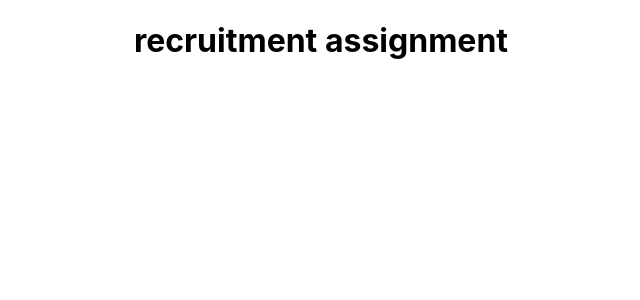
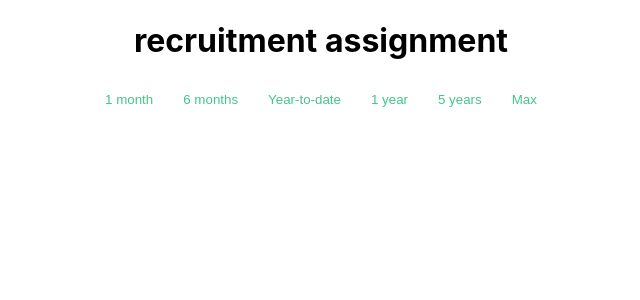
Before and after one commit to seasonal-blueprints/frontend-recruiting-task, a React (Create React App) app: page / in a window 1280 px wide. Shown: the top 300 px of the page, without its empty margins (319-959 px from the left). Built offline with nearby package versions, Linux system fonts and the light colour scheme.

Commit message:
Add periodBar

```diff
--- a/package.json
+++ b/package.json
@@ -11,7 +11,8 @@
         "react-dom": "^16.8.6",
         "react-modal": "^3.9.1",
         "react-router-dom": "^5.0.1",
-        "react-scripts": "3.0.1"
+        "react-scripts": "3.0.1",
+        "victory": "^32.3.6"
     },
     "scripts": {
         "start": "react-scripts start",
--- a/src/components/App/App.js
+++ b/src/components/App/App.js
@@ -1,16 +1,37 @@
 import React from 'react';
-import logo from '../../logo.svg';
-import './App.css';
+import './app.css';
+import { getPeriods } from "../../services/timePeriodService"
+import { getStashawayReturns } from "../../services/stashawayReturnsService"
+import { getMarketReturns } from "../../services/marketReturnsService"
+import PeriodBar from "../periodBar/periodBar"
 
 class App extends React.Component {
   constructor(props) {
     super(props)
-    this.state = {};
+    this.state = {
+      periods: [],
+      selectedPeriod: "monthly",
+      stashawayReturns: [],
+      marketReturns: []
+    };
   }
+
+  componentDidMount(){
+    this.setState({periods: getPeriods()});
+    this.setState({stashawayReturns: getStashawayReturns(this.state.selectedPeriod)})
+    this.setState({marketReturns: getMarketReturns(this.state.selectedPeriod)})
+  }
+
+  handlePeriodClick = (periodName) => {
+    this.setState({selectedPeriod: periodName})
+  }
+
+
   render() {
   return (
     <div className="App">
       <h1>recruitment assignment</h1>
+      <PeriodBar selectedPeriod={this.state.selectedPeriod} periods={this.state.periods} handlePeriodClick={this.handlePeriodClick} />
     </div>
   );
   }
--- a/src/components/Navbar/Navbar.js
+++ b/src/components/Navbar/Navbar.js
@@ -1,4 +1,4 @@
-import React from 'react';
+import React from './node_modules/react';
 
 function Navbar () {
     return(
--- /dev/null
+++ b/src/components/periodBar/periodBar.css
@@ -0,0 +1,16 @@
+.periodBar__container button{
+    padding: 5px;
+    margin: 5px 10px;
+    border: none;
+    border-radius: 4px;
+}
+
+.unselected {
+  color: rgb(70, 196, 138);
+  background: white;
+}
+
+.selected {
+  color: white;
+  background: rgb(70, 196, 136);
+}
--- /dev/null
+++ b/src/components/periodBar/periodBar.js
@@ -0,0 +1,21 @@
+import React from "react"
+import './periodBar.css';
+
+const PeriodBar = ({selectedPeriod, periods, handlePeriodClick}) => {
+    const getClass = (periodName, period) => {
+        if (period.name === periodName) return "selected"
+    return "unselected"
+
+    }
+    return (
+        <div className="periodBar__container">
+            {periods.map(period => {
+                return <button id={period.name} key={period._id} type="button" className={getClass(selectedPeriod, period)}  onClick={() => handlePeriodClick(period.name)}>
+                    {period.name}
+                </button>
+            })}
+        </div>
+    );
+};
+
+export default PeriodBar;
--- a/src/index.js
+++ b/src/index.js
@@ -1,7 +1,7 @@
 import React from 'react';
 import ReactDOM from 'react-dom';
 import './index.css';
-import App from './components/App/App';
+import App from './components/app/app';
 import * as serviceWorker from './serviceWorker';
 
 ReactDOM.render(<App />, document.getElementById('root'));
--- /dev/null
+++ b/src/services/marketReturnsService.js
@@ -0,0 +1,18 @@
+let portfolioReturns = [
+  {
+    id: "monthly",
+    data:[
+    {Jul01:100000},
+    {Jul05:135000},
+    {Jul10:120000},
+    {Jul15:170000},
+    {Jul20: 190000},
+    {Jul25: 215000},
+    {Jul30: 240000}
+  ]
+  }
+];
+
+export function getMarketReturns(id) {
+ return portfolioReturns.find(investmentReturns => investmentReturns.id === id).data;
+}
--- /dev/null
+++ b/src/services/stashawayReturnsService.js
@@ -0,0 +1,18 @@
+let portfolioReturns = [
+  {
+    id: "monthly",
+    data: [
+    {Jul01:100000},
+    {Jul05:140000},
+    {Jul10:125000},
+    {Jul15:185000},
+    {Jul20: 220000},
+    {Jul25: 265000},
+    {Jul30: 295000}
+    ]
+  }
+];
+
+export function getStashawayReturns(id) {
+  return portfolioReturns.find(investmentReturns => investmentReturns.id === id).data;
+}
--- /dev/null
+++ b/src/services/timePeriodService.js
@@ -0,0 +1,39 @@
+const periods = [
+  {
+    _id: "5c3430ecfc13ae122d000000",
+    name: "1 month"
+  },
+  {
+    _id: "5c3430ecfc13ae122d000001",
+    name: "6 months"
+  },
+  {
+    _id: "5c3430ecfc13ae122d000002",
+    name: "Year-to-date"
+  },
+  {
+    _id: "5c3430ecfc13ae122d000003",
+    name: "1 year"
+  },
+  {
+    _id: "5c3430ecfc13ae122d000004",
+    name: "5 years"
+  },
+  {
+    _id: "5c3430ecfc13ae122d000005",
+    name: "Max"
+  }
+];
+
+// const defaultPeriod = {
+//   _id: "5c3430ecfc13ae122d000006",
+//   name: "Max"
+// };
+
+export function getPeriods() {
+  return periods;
+}
+
+// export function getDefaultPeriod() {
+//   return defaultPeriod;
+// }
```
Also changed, not shown: 1 other file (tests, documents, lock files or other folders).
